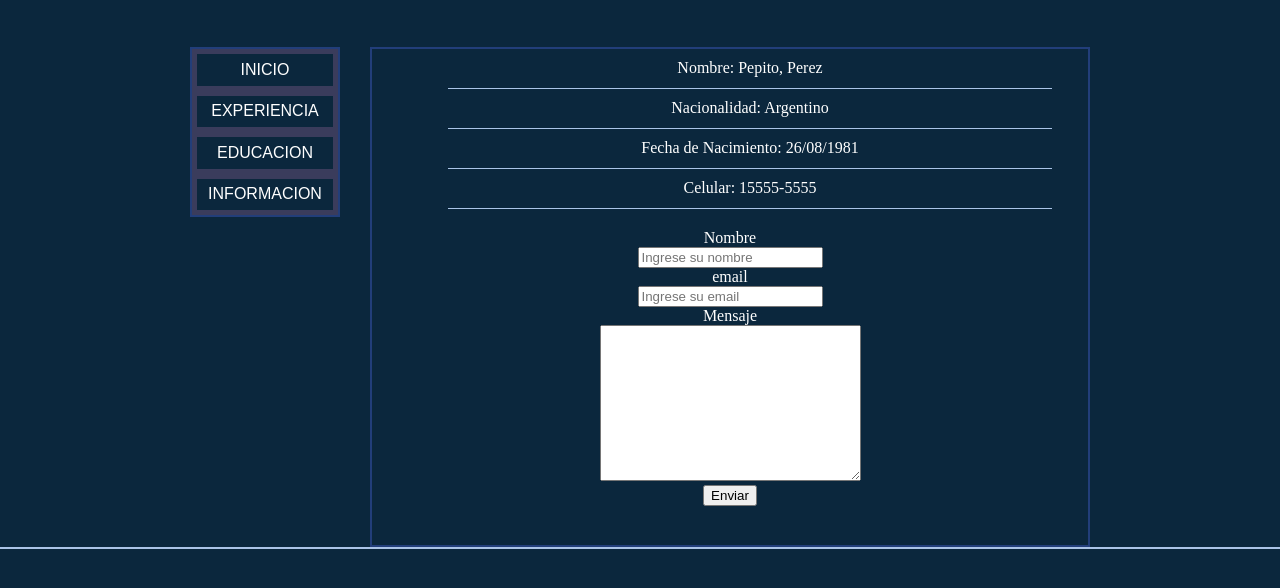
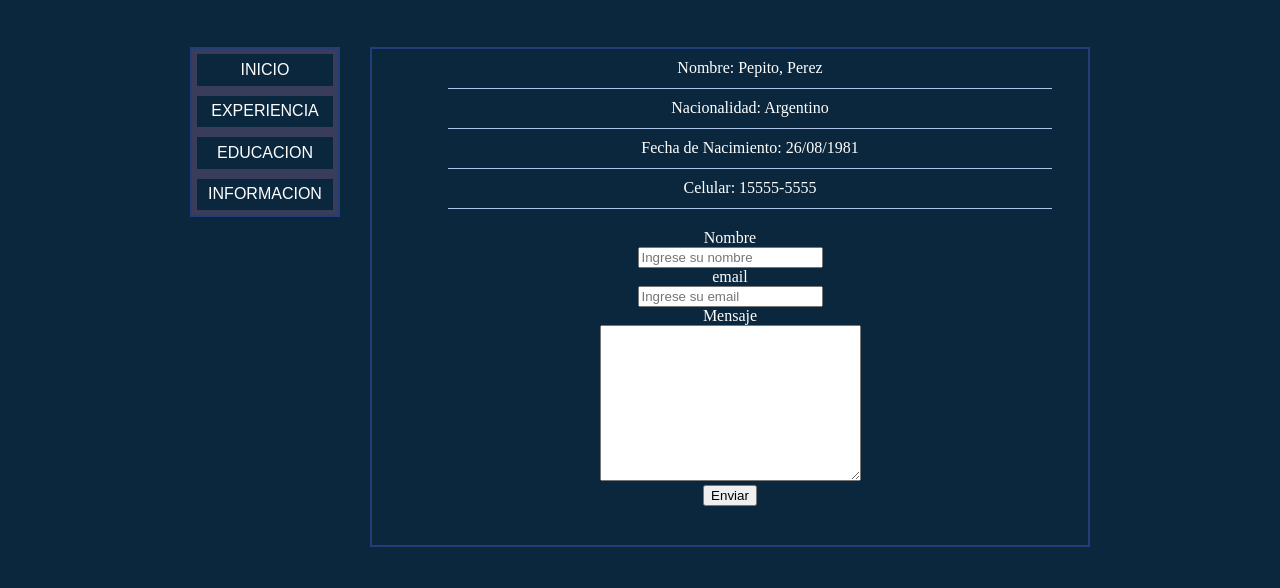
Before and after one commit to LeanFerro/CV, a plain HTML site: page contacto.html in a window 1280 px wide. Shown: the part 208-796 px from the top of the page. Drawn offline with nearby package versions, Linux system fonts and the light colour scheme.

Commit message:
arrgeloss

```diff
--- a/contacto.html
+++ b/contacto.html
@@ -76,7 +76,7 @@
         </div>
 
     </div>
-    <footer class="pie"></footer>
+
     <script src="cambios.js"></script>
 </body>
 </html>
```
